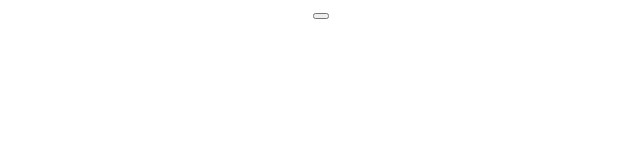
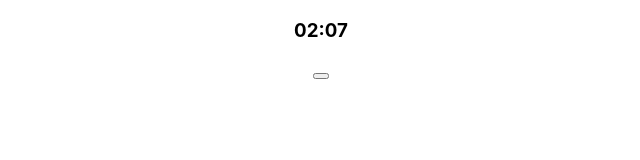
Before and after one commit to ericp3reira/react-ts-minesweeper, a React (Create React App) app: page / in a window 1280 px wide. Shown: the top 160 px of the page, without its empty margins (319-959 px from the left). Built offline with nearby package versions, Linux system fonts and the light colour scheme.

Commit message:
Add Timer component

```diff
--- a/src/App.tsx
+++ b/src/App.tsx
@@ -1,9 +1,8 @@
 import React, { Component } from 'react';
 import './App.css';
 import { MineField } from './components/MineField';
+import { Timer } from './components/Timer';
 import { Mine, Game } from './domain';
-
-import { secondsToString } from './utils/time';
 
 class App extends Component {
   render() {
@@ -14,11 +13,11 @@ class App extends Component {
       console.log('this');
     }
 
-    const seconds = 7;
-    console.log(secondsToString(seconds));
+    const seconds = 127;
 
     return (
       <div className="App">
+        <Timer elapsedSeconds={seconds} />
         <MineField game={game} onLeftClick={onLeftClick} />
       </div>
     );
--- a/src/components/Timer.tsx
+++ b/src/components/Timer.tsx
@@ -0,0 +1,10 @@
+import React from 'react';
+import { secondsToString } from '../utils/time';
+
+export const Timer = (props: TimerProps) => {
+  return <h3>{secondsToString(props.elapsedSeconds)}</h3>
+}
+
+export interface TimerProps {
+  elapsedSeconds: number;
+};
```
